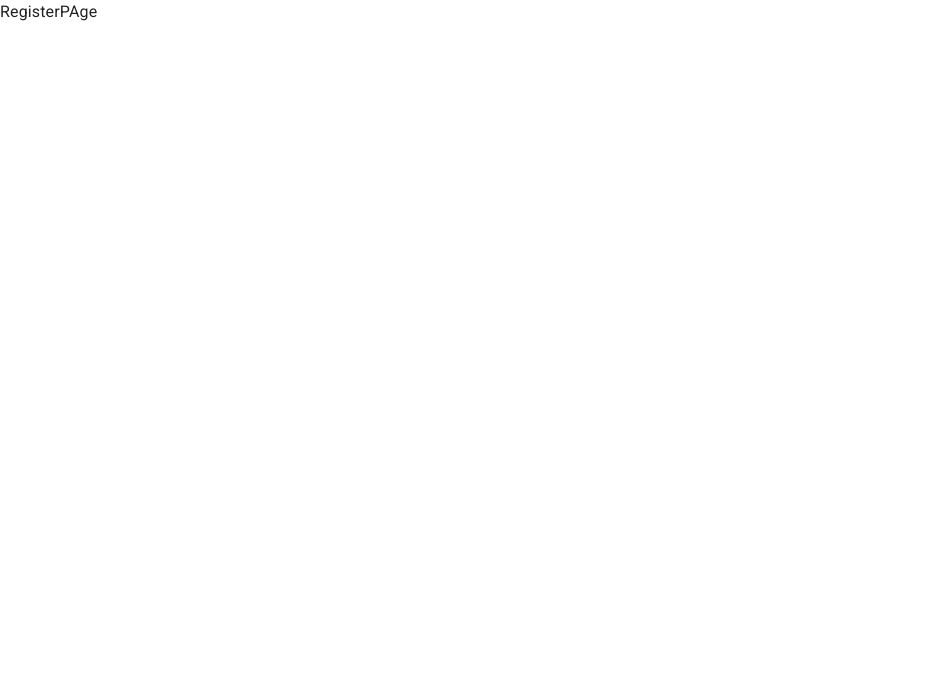
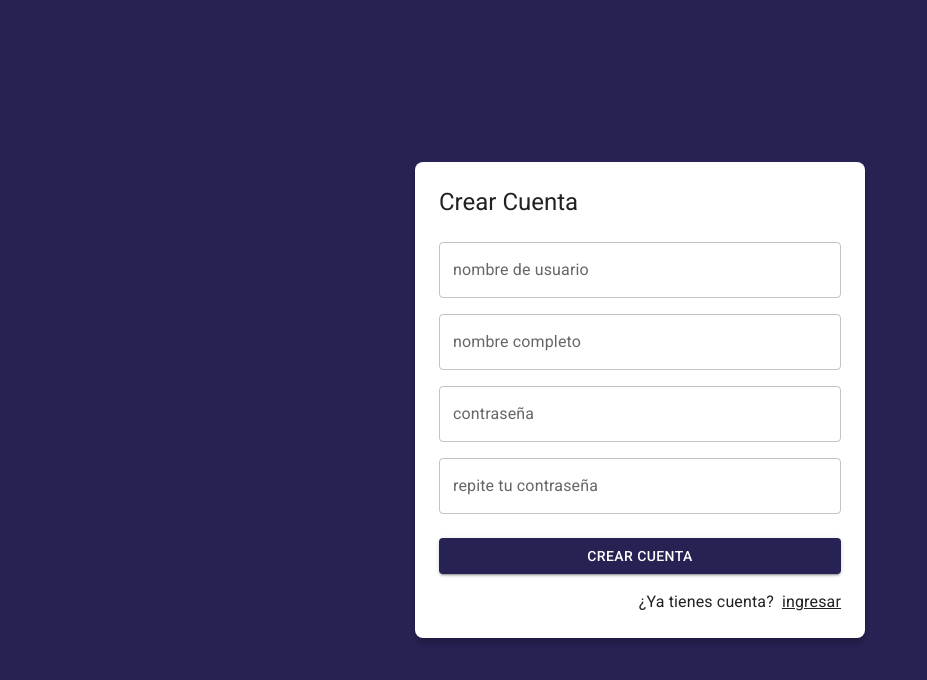
Before and after one commit to Fereiral18/JournalApp--Test-MUI, a React (Vite) app: page /auth/register in a window 1280 px wide. Shown: the top 680 px of the page, without its empty margins (0-927 px from the left). Built offline with nearby package versions, Linux system fonts and the light colour scheme.

Commit message:
[LFereira] adds components JournalLayout and JournalPages

```diff
--- a/src/auth/pages/RegisterPage.jsx
+++ b/src/auth/pages/RegisterPage.jsx
@@ -1,7 +1,67 @@
-
+import {  Link as RouterLink } from "react-router-dom";
+import { Google } from "@mui/icons-material";
+import { Button, Grid, Link, TextField, Typography } from "@mui/material";
+import { minHeight } from "@mui/system";
+import { AuthLayout } from "../layout/AuthLayout";
 
 export const RegisterPage = () => {
   return (
-    <div>RegisterPAge</div>
-  )
-}
+    <AuthLayout title='Crear Cuenta'>
+       <form>
+          <Grid container>
+          <Grid item xs={12} sx={{ mt: 2 }}>
+              <TextField
+                label="nombre de usuario"
+                type="text"
+                placeholder="xiragon"
+                fullWidth
+              />
+            </Grid>
+            <Grid item xs={12} sx={{ mt: 2 }}>
+              <TextField
+                label="nombre completo"
+                type="text"
+                placeholder="Luis fereira"
+                fullWidth
+              />
+            </Grid>
+
+            <Grid item xs={12} sx={{ mt: 2 }}>
+              <TextField
+                label="contraseña"
+                type="password"
+                placeholder="contraseña"
+                fullWidth
+              />
+            </Grid>
+            <Grid item xs={12} sx={{ mt: 2 }}>
+              <TextField
+                label="repite tu contraseña"
+                type="password"
+                placeholder="contraseña"
+                fullWidth
+              />
+            </Grid>
+            <Grid container spacing={2} sx={{ mb: 2, mt: 1 }}>
+              <Grid item xs={12} >
+                <Button variant="contained" fullWidth>
+                  Crear cuenta
+                </Button>
+              </Grid>
+
+            </Grid>
+
+            <Grid container direction="row" justifyContent="end">
+              <Typography sx={{ mr: 1 }}> ¿Ya tienes cuenta?</Typography>
+              <Link component={ RouterLink } color= 'inherit' to='/auth/login'>
+              ingresar
+              </Link>
+
+            </Grid>
+
+          </Grid>
+        </form>
+    </AuthLayout>
+
+  );
+};
--- /dev/null
+++ b/src/journal/JournalLayout.jsx
@@ -0,0 +1,22 @@
+import { Box } from "@mui/material"
+
+const drawerWidth = 240;
+
+export const JournalLayout = ({children}) => {
+  return (
+    <Box sx={{display: 'flex'}}>
+
+        {/* navBar */}
+
+        {/* SideBar */}
+        <Box
+        component = 'main'
+        sx={{flexGrow: 1, p: 3}}
+        >
+            {/* Toolbar */}
+            {children}
+        </Box>
+
+    </Box>
+  )
+}
--- a/src/journal/pages/JournalPages.jsx
+++ b/src/journal/pages/JournalPages.jsx
@@ -1,12 +1,15 @@
 import { Typography } from "@mui/material"
-import { MailOutline } from "@mui/icons-material"
+
+import { JournalLayout } from "../JournalLayout"
 
 
 export const JournalPages = () => {
   return (
-    <>
-    <Typography variant='h1'>JournalPages</Typography>
-    <MailOutline/>
-    </>
+    <JournalLayout>
+    <Typography> Lorem ipsum, dolor sit amet consectetur adipisicing elit. Dolor a odit ab sit laborum illum, impedit alias dicta cum. Maxime vel fuga repellendus sed dolores sunt necessitatibus incidunt unde magnam?</Typography>
+
+    {/* NothinSelected */}
+    {/* NoteView */}
+    </JournalLayout>
   )
 }
```
